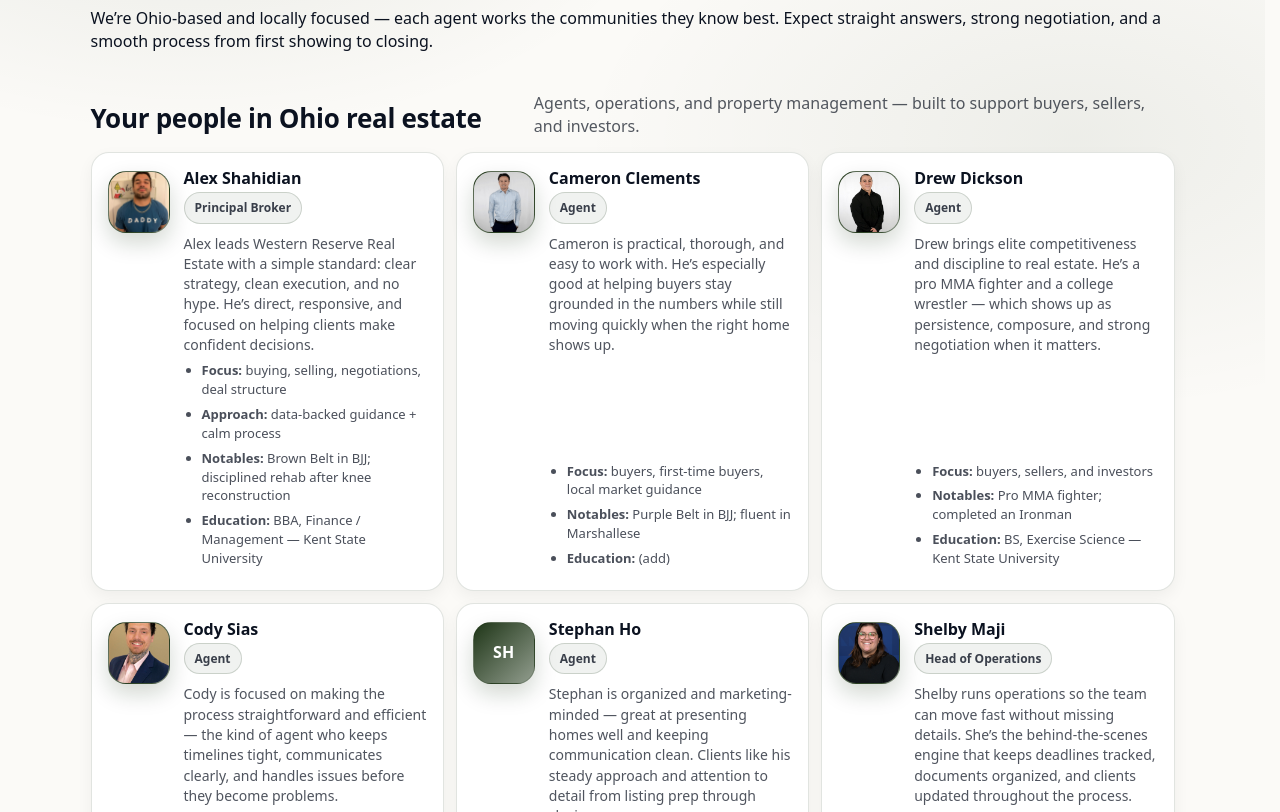
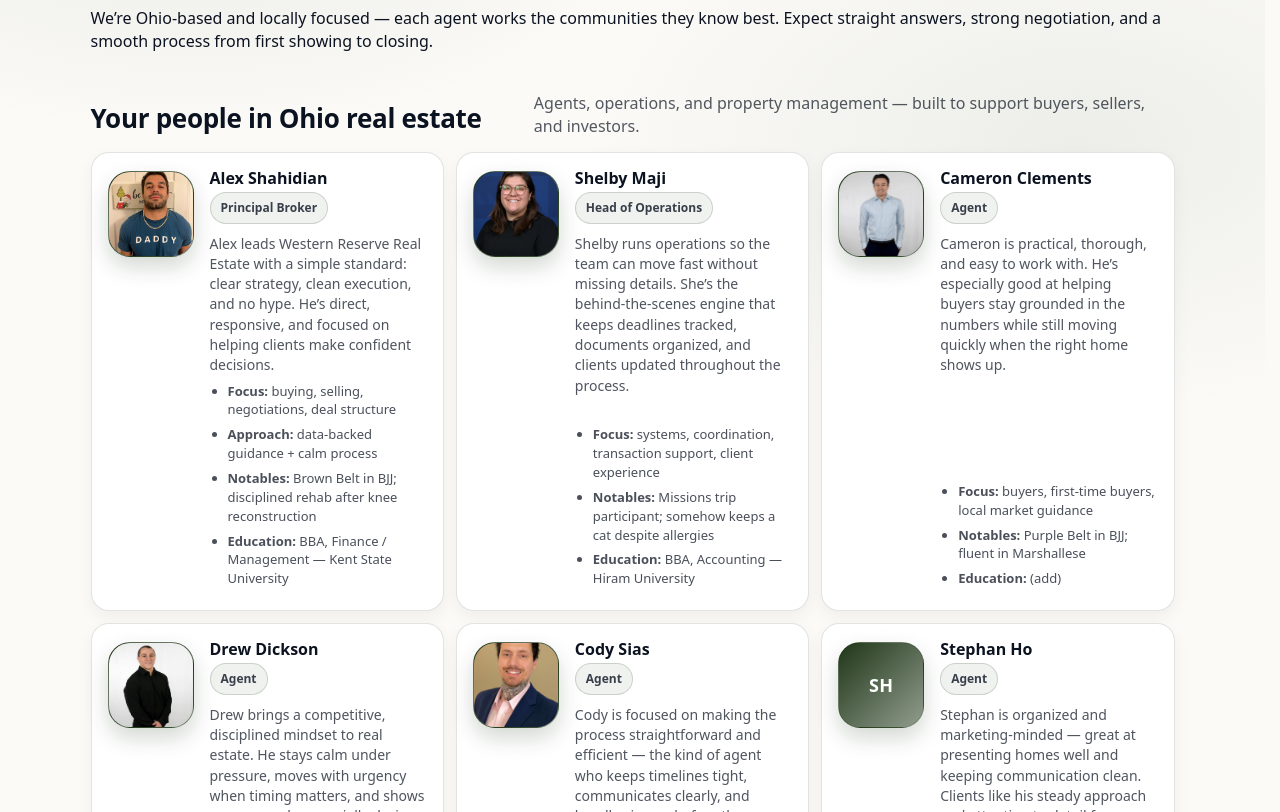
Before and after one commit to alexshahidian/wrohio-site, a plain HTML site: page team.html in a window 1280 px wide. Shown: the part 140-952 px from the top of the page. Drawn offline with Linux system fonts and the light colour scheme; a web font is replaced by a local one.

Commit message:
Update team.html

```diff
--- a/team.html
+++ b/team.html
@@ -8,25 +8,11 @@
   <link rel="canonical" href="https://wrohio.com/team.html" />
   <link rel="stylesheet" href="/styles.css" />
 
-  <!--
-    Headshots:
-    Put your photos here (JPG or PNG): /images/team/
-    Recommended filenames:
-      alex-shahidian.jpg
-      cameron-clements.jpg
-      drew-dickson.jpg
-      cody-sias.jpg
-      stephan-ho.jpg
-      shelby-maji.jpg
-      john-currid.jpg
-      stan-smith.jpg
-  -->
-
   <style>
     /* Page-specific styles */
     .teamWrap{margin-top:14px}
 
-    /* Auto grid: keeps 3-up on desktop, 2-up when it needs to, and avoids a blank 3rd column */
+    /* Auto grid: avoids a blank 3rd column on the last row */
     .teamGrid{
       display:grid;
       grid-template-columns:repeat(auto-fit, minmax(320px, 1fr));
@@ -36,13 +22,14 @@
 
     .teamCard{
       display:flex;
-      gap:14px;
+      gap:16px;
       align-items:flex-start;
       height:100%;
     }
 
+    /* Bigger headshots */
     .photo{
-      width:62px;height:62px;border-radius:18px;
+      width:86px;height:86px;border-radius:22px;
       position:relative; overflow:hidden;
       background: linear-gradient(135deg, rgba(12,37,4,.92), rgba(12,37,4,.45));
       box-shadow: 0 10px 22px rgba(12,37,4,.18);
@@ -63,6 +50,7 @@
       letter-spacing:.4px;
       opacity:0;
       user-select:none;
+      font-size:18px;
     }
     .photo.noimg .initials{ opacity:1; }
 
@@ -110,7 +98,7 @@
     }
 
     .miniList{
-      margin-top:auto;          /* key: anchors bullets to the bottom */
+      margin-top:auto; /* anchors bullets to the bottom for consistent card heights */
       margin-bottom:0;
       padding-left:18px;
       color:rgba(11,18,32,.74);
@@ -186,6 +174,32 @@
             </div>
           </div>
 
+          <!-- Shelby (moved to #2) -->
+          <div class="card teamCard">
+            <div class="photo" aria-hidden="true">
+              <img src="/images/team/shelby-maji.jpg" alt="Shelby Maji headshot" loading="lazy"
+                   onerror="this.style.display='none'; this.parentNode.classList.add('noimg');" />
+              <span class="initials">SM</span>
+            </div>
+            <div class="teamContent">
+              <div class="nameRow">
+                <h3>Shelby Maji</h3>
+              </div>
+              <div class="roleLine">
+                <span class="pill">Head of Operations</span>
+              </div>
+              <p class="teamBio">
+                Shelby runs operations so the team can move fast without missing details. She’s the behind-the-scenes engine
+                that keeps deadlines tracked, documents organized, and clients updated throughout the process.
+              </p>
+              <ul class="miniList">
+                <li><b>Focus:</b> systems, coordination, transaction support, client experience</li>
+                <li><b>Notables:</b> Missions trip participant; somehow keeps a cat despite allergies</li>
+                <li><b>Education:</b> BBA, Accounting — Hiram University</li>
+              </ul>
+            </div>
+          </div>
+
           <!-- Cameron -->
           <div class="card teamCard">
             <div class="photo" aria-hidden="true">
@@ -212,7 +226,7 @@
             </div>
           </div>
 
-          <!-- Drew -->
+          <!-- Drew (removed MMA/wrestling mentions) -->
           <div class="card teamCard">
             <div class="photo" aria-hidden="true">
               <img src="/images/team/drew-dickson.jpg" alt="Drew Dickson headshot" loading="lazy"
@@ -227,12 +241,12 @@
                 <span class="pill">Agent</span>
               </div>
               <p class="teamBio">
-                Drew brings elite competitiveness and discipline to real estate. He’s a pro MMA fighter and a
-                college wrestler — which shows up as persistence, composure, and strong negotiation when it matters.
+                Drew brings a competitive, disciplined mindset to real estate. He stays calm under pressure, moves with urgency
+                when timing matters, and shows up prepared—especially during negotiations.
               </p>
               <ul class="miniList">
                 <li><b>Focus:</b> buyers, sellers, and investors</li>
-                <li><b>Notables:</b> Pro MMA fighter; completed an Ironman</li>
+                <li><b>Notables:</b> Completed an Ironman</li>
                 <li><b>Education:</b> BS, Exercise Science — Kent State University</li>
               </ul>
             </div>
@@ -285,32 +299,6 @@
               <ul class="miniList">
                 <li><b>Focus:</b> buyer &amp; seller representation, marketing, property management</li>
                 <li><b>Notables:</b> Black Belt in BJJ; learned to read by age 14</li>
-              </ul>
-            </div>
-          </div>
-
-          <!-- Shelby -->
-          <div class="card teamCard">
-            <div class="photo" aria-hidden="true">
-              <img src="/images/team/shelby-maji.jpg" alt="Shelby Maji headshot" loading="lazy"
-                   onerror="this.style.display='none'; this.parentNode.classList.add('noimg');" />
-              <span class="initials">SM</span>
-            </div>
-            <div class="teamContent">
-              <div class="nameRow">
-                <h3>Shelby Maji</h3>
-              </div>
-              <div class="roleLine">
-                <span class="pill">Head of Operations</span>
-              </div>
-              <p class="teamBio">
-                Shelby runs operations so the team can move fast without missing details. She’s the behind-the-scenes engine
-                that keeps deadlines tracked, documents organized, and clients updated throughout the process.
-              </p>
-              <ul class="miniList">
-                <li><b>Focus:</b> systems, coordination, transaction support, client experience</li>
-                <li><b>Notables:</b> Missions trip participant; somehow keeps a cat despite allergies</li>
-                <li><b>Education:</b> BBA, Accounting — Hiram University</li>
               </ul>
             </div>
           </div>
```
